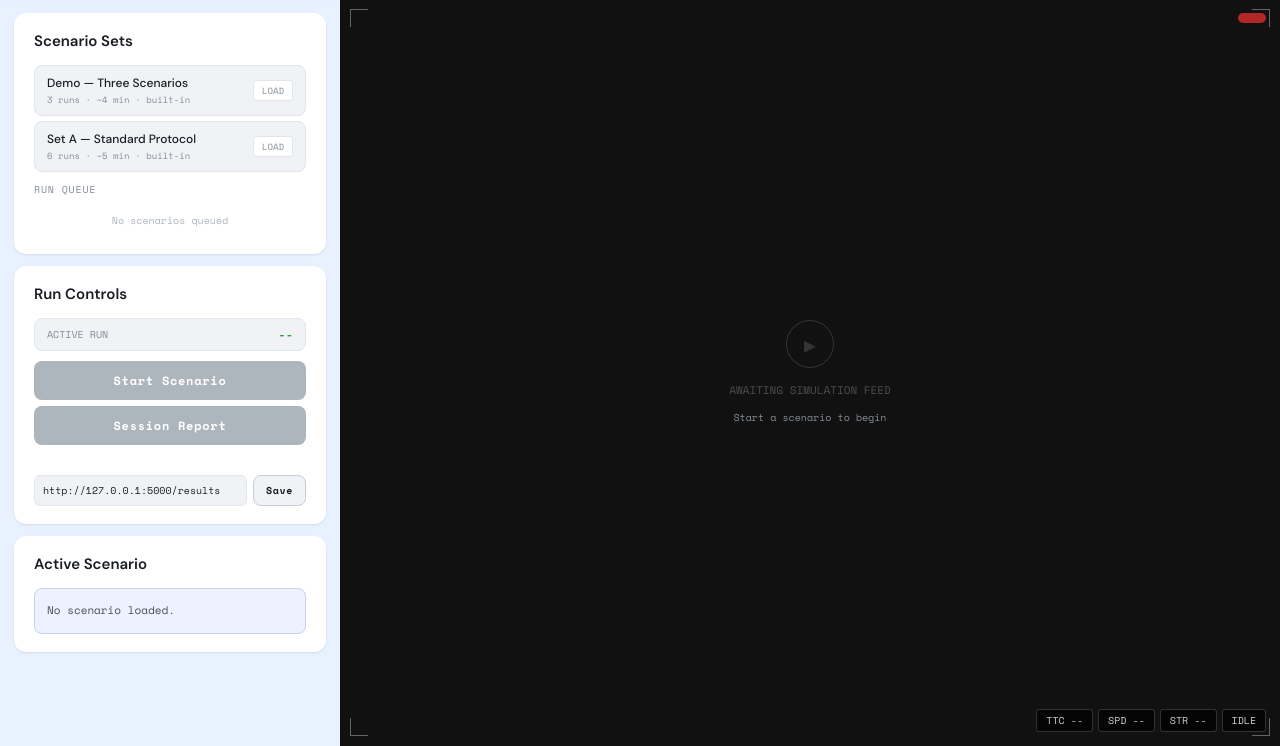
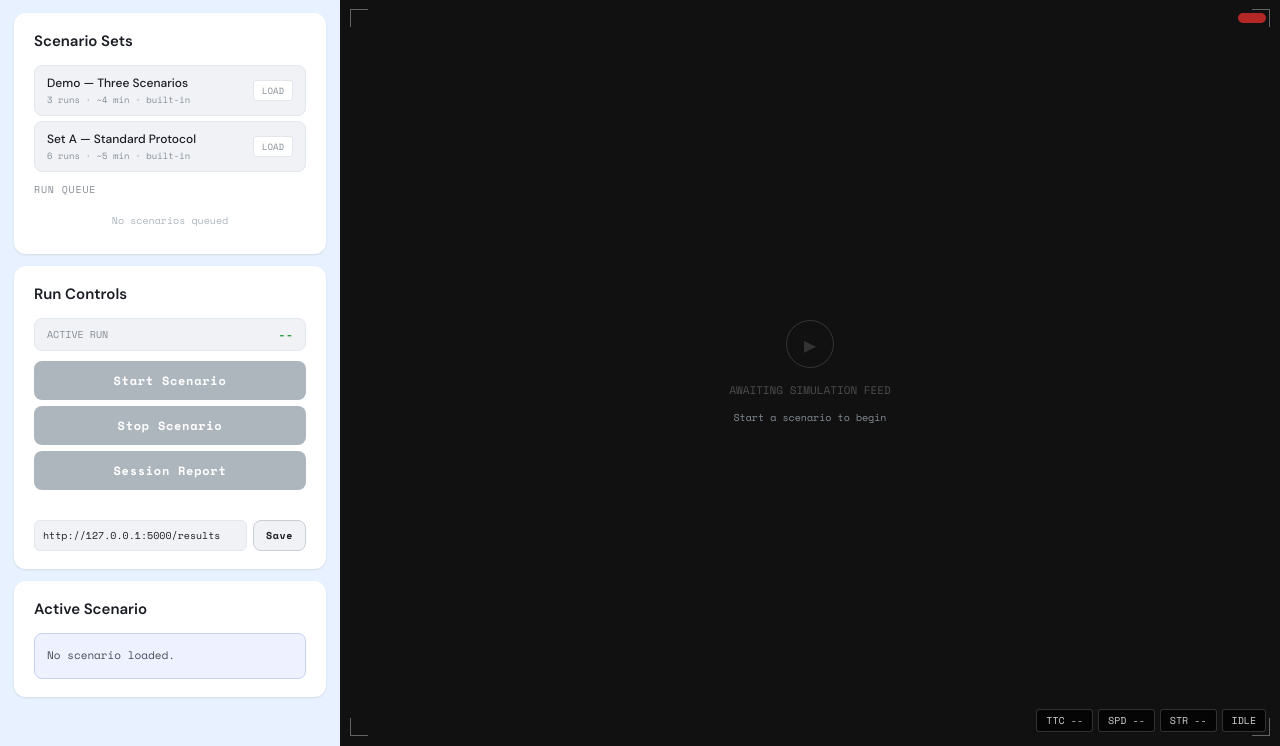
Before and after one commit to singaporetech/takeoverbench, a Flask app: template dashboard-server/templates/dashboard.html in a window 1280 px wide. Shown: the part 54-800 px from the top of the page. Run offline with Flask 3, Linux system fonts and the light colour scheme; the template is opened without the code that fills it, so the values that code supplies are empty; parts of the project's set-up code (start-up, migrations or seed data) failed here and were passed over.

Commit message:
feat: manual scenario stop and smarter tunnel script
POST /end-scenario sets a flag handled by the telemetry loop (single
teardown owner, no races) and does not advance the queue, so the
evaluator can retry the preset. Dashboard gains a Stop Scenario button.
start_tunnel.bat now finds cloudflared.exe in the script/project folder
or PATH and otherwise falls back to an ssh localhost.run tunnel.

```diff
--- a/dashboard-server/server.py
+++ b/dashboard-server/server.py
@@ -323,6 +323,23 @@ def clear_queue():
         runner.state["active_set_name"] = None
     _log("Scenario queue cleared", "info")
     return jsonify({"status": "ok"})
+
+
+# ─────────────────────────────────────────
+# MANUAL STOP — evaluator safety net
+# ─────────────────────────────────────────
+@app.route("/end-scenario", methods=["POST"])
+def end_scenario_route():
+    """Stop the current run. Telemetry performs the teardown on the next tick.
+
+    The queue is not advanced, so the evaluator can retry the same preset.
+    """
+    with runner.state_lock:
+        if not runner.state["scenario_running"]:
+            return jsonify({"status": "idle", "message": "No scenario running"})
+        runner.state["manual_stop_requested"] = True
+    _log("Manual stop requested", "warn")
+    return jsonify({"status": "stopping"})
 
 
 # ─────────────────────────────────────────
--- a/dashboard-server/sim/recording.py
+++ b/dashboard-server/sim/recording.py
@@ -37,6 +37,7 @@ def start_recording(run_id: str):
         state["tor_countdown_s"]  = 0
         state["run_stopping"]     = False
         state["stop_started_ts"]  = None
+        state["manual_stop_requested"] = False
         state["cruise_target_ms"] = None
         state["human_control"]    = {"steer": 0.0, "throttle": 0.0, "brake": 0.0}
         state["autopilot_engaged"] = True
--- a/dashboard-server/sim/state.py
+++ b/dashboard-server/sim/state.py
@@ -39,6 +39,7 @@ state: dict[str, Any] = {
     "tor_countdown_s": 0,  # seconds remaining on auto-end timer
     "run_stopping": False,  # True while braking to a halt at end of run
     "stop_started_ts": None,
+    "manual_stop_requested": False,  # evaluator pressed Stop on the dashboard
     # Post-TOR: hold this speed (m/s) until the driver provides input
     "cruise_target_ms": None,
     # Latest driver input, independent of what we apply to the vehicle
--- a/dashboard-server/static/dashboard-core.js
+++ b/dashboard-server/static/dashboard-core.js
@@ -13,6 +13,7 @@ let sessionRunCount = 0;
 let activeSetId = null;
 let activeSetName = null;
 let runHadSet = false;   // was a scenario set active when this run started?
+let stoppingRequested = false;  // evaluator pressed Stop for the current run
 
 function updateCarlaStatus(connected) {
   isCarlaConnected = connected;
@@ -171,6 +172,20 @@ function downloadReport() {
     });
 }
 
+// ── Manual stop (evaluator safety net) ──
+async function stopScenario() {
+  if (!isRunning) return;
+  stoppingRequested = true;
+  const btn = document.getElementById('btn-stop');
+  if (btn) { btn.disabled = true; btn.textContent = 'STOPPING...'; }
+  try {
+    await fetch('/end-scenario', {method:'POST'});
+    setRunStatus('Stopping run…', '');
+  } catch (e) {
+    setRunStatus('Could not stop run', '');
+  }
+}
+
 // ── Results link (report QR target) ──
 async function saveQrUrl() {
   const el = document.getElementById('qr-url-input');
@@ -215,6 +230,13 @@ async function pollStatus() {
 
     renderQueue();
 
+    // Manual stop button mirrors the running state.
+    const stopBtn = document.getElementById('btn-stop');
+    if (stopBtn) {
+      stopBtn.disabled = !isRecording || stoppingRequested;
+      stopBtn.textContent = stoppingRequested ? 'STOPPING...' : 'Stop Scenario';
+    }
+
     // Auto-show video feed if scenario is running
     // BUG-08 fix: removed the inner startPolling() call — it was resetting the interval every tick
     if (data.scenario_running) {
@@ -228,6 +250,7 @@ async function pollStatus() {
     if (isRecording && !data.scenario_running) {
       isRecording = false;
       isRunning = false;
+      stoppingRequested = false;
 
       // Re-enable start button (gated by CARLA + queue via updateCarlaStatus)
       document.getElementById('btn-start').textContent = 'START SCENARIO';
--- a/dashboard-server/static/dashboard.css
+++ b/dashboard-server/static/dashboard.css
@@ -429,6 +429,23 @@ body {
   transform: none;
 }
 
+.btn-stop {
+  background: #dc2626;
+  color: #fff;
+  box-shadow: 0 1px 3px rgba(220,38,38,.35);
+}
+.btn-stop:hover:not(:disabled) {
+  background: #b91c1c;
+  box-shadow: 0 2px 8px rgba(220,38,38,.45);
+  transform: translateY(-1px);
+}
+.btn-stop:disabled {
+  background: var(--text-subtle);
+  box-shadow: none;
+  cursor: not-allowed;
+  transform: none;
+}
+
 /* ══════════════════════════════════════
    ACTIVE SCENARIO
 ══════════════════════════════════════ */
--- a/dashboard-server/templates/dashboard.html
+++ b/dashboard-server/templates/dashboard.html
@@ -58,6 +58,8 @@
         <span class="run-id-value" id="run-id-display">--</span>
       </div>
       <button class="btn btn-start" id="btn-start" onclick="startScenario()">Start Scenario</button>
+      <button class="btn btn-stop" id="btn-stop" onclick="stopScenario()" disabled
+              title="Stop the current run (safety net)">Stop Scenario</button>
       <button class="btn btn-report" id="btn-pdf" onclick="downloadReport()" disabled
               title="Available after at least one scenario run completes">Session Report</button>
       <!-- Evaluator-facing run status (the participant is cued inside CARLA) -->
```
Also changed, not shown: dashboard-server/sim/telemetry.py (+13 -0 lines), 1 other file.
